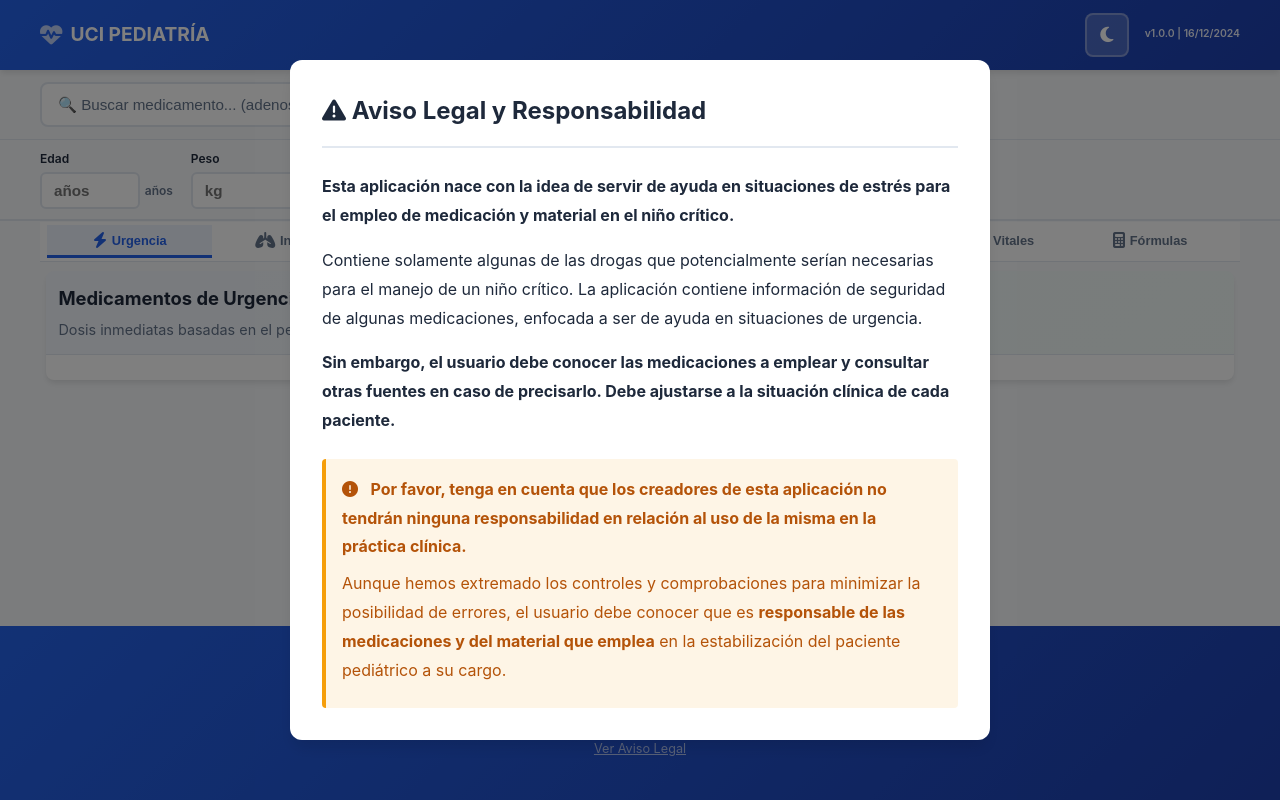
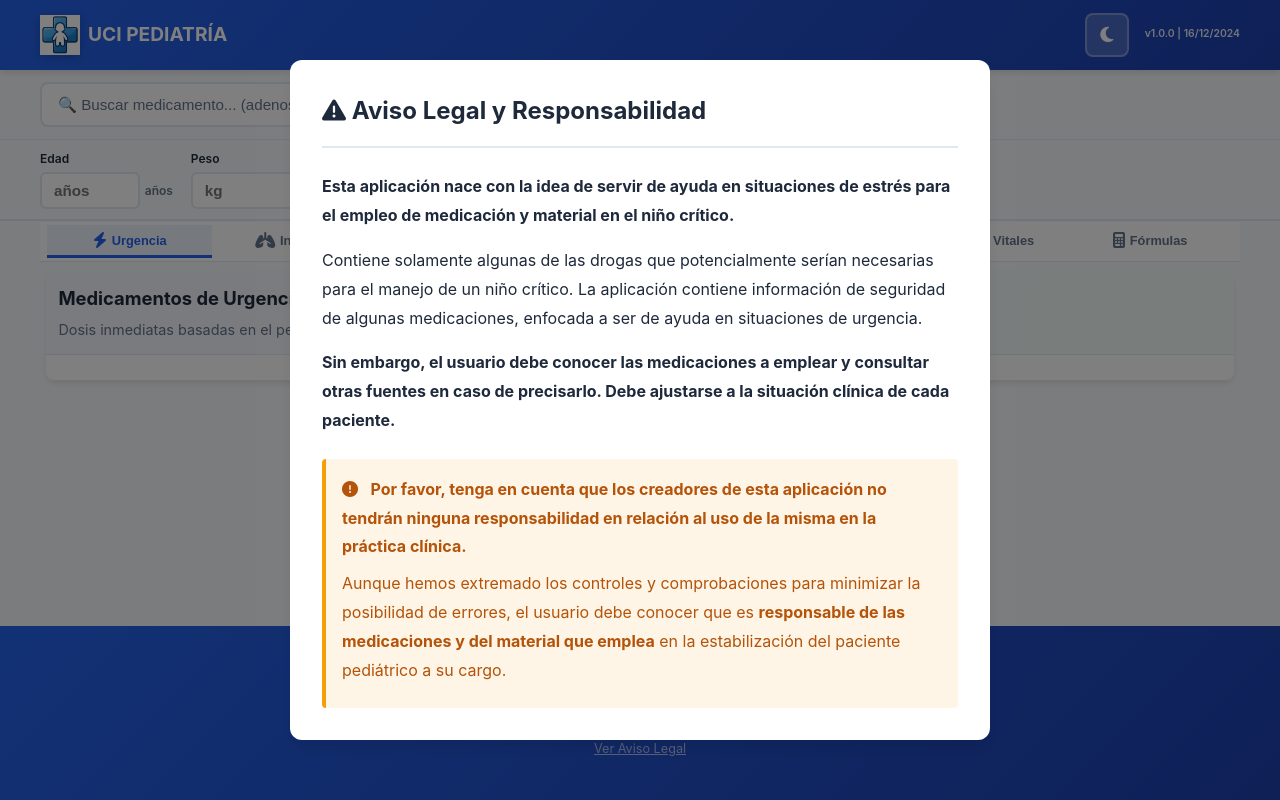
Before and after one commit to ivanmaray/uciped, a plain HTML site: page index.html in a window 1280 px wide. Drawn offline with Linux system fonts and the light colour scheme.

Commit message:
Integrar logo.png en el header

```diff
--- a/index.html
+++ b/index.html
@@ -26,7 +26,8 @@
         <header class="header">
             <div class="header-content">
                 <h1 class="logo">
-                    <i class="fas fa-heartbeat"></i> UCI PEDIATRÍA
+                    <img src="logo.png" alt="UCIPED Logo" class="logo-img">
+                    <span>UCI PEDIATRÍA</span>
                 </h1>
                 <div style="display: flex; align-items: center; gap: 1rem;">
                     <button id="themeToggle" class="theme-toggle" title="Cambiar tema" aria-label="Cambiar tema">
--- a/styles.css
+++ b/styles.css
@@ -91,6 +91,13 @@ body {
     gap: 0.5rem;
 }
 
+.logo-img {
+    height: 40px;
+    width: 40px;
+    object-fit: contain;
+    filter: drop-shadow(0 2px 4px rgba(0, 0, 0, 0.2));
+}
+
 .logo i {
     font-size: 1.4rem;
     animation: pulse 2s infinite;
```
